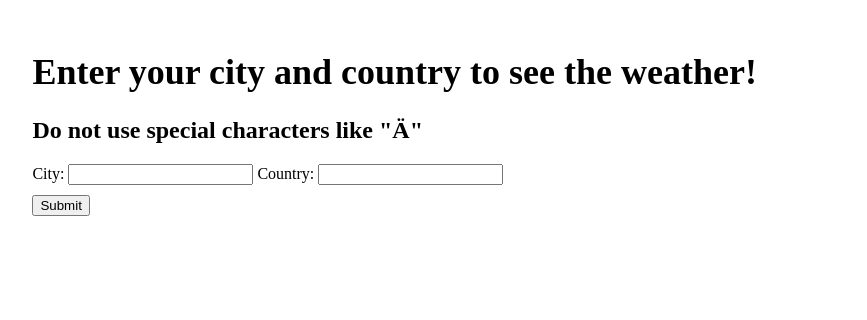
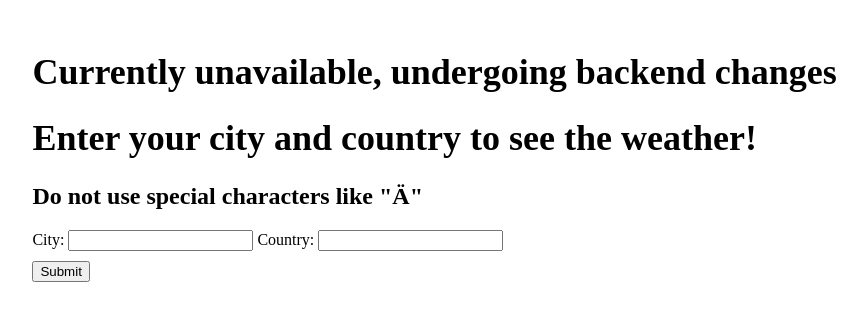
Before and after one commit to Duuva/weather-service, a website: page public/index.html in a window 1280 px wide. Shown: the whole page, without its empty margins (102-969 px from the left). Drawn offline with Linux system fonts and the light colour scheme; files that its build step writes are made by us from their sources; files whose address does not match are found by name.

Commit message:
Update index.html

```diff
--- a/public/index.html
+++ b/public/index.html
@@ -8,6 +8,7 @@
 </head>
 <body>
 <div id="container1">
+  <h1>Currently unavailable, undergoing backend changes</h1>
   <h1>Enter your city and country to see the weather!</h1>
   <h2>Do not use special characters like "Ä"</h2>
   <form>
```
